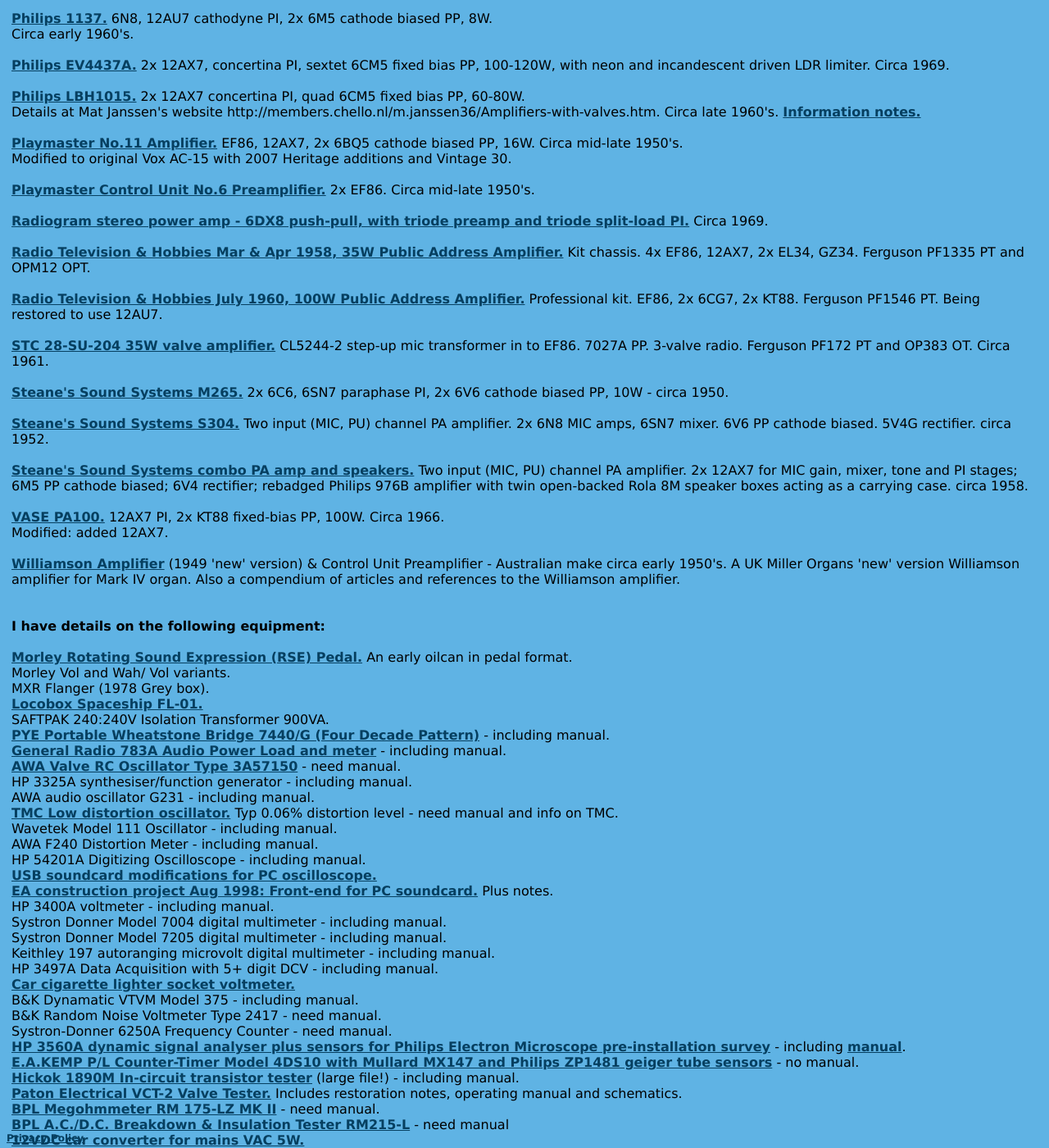
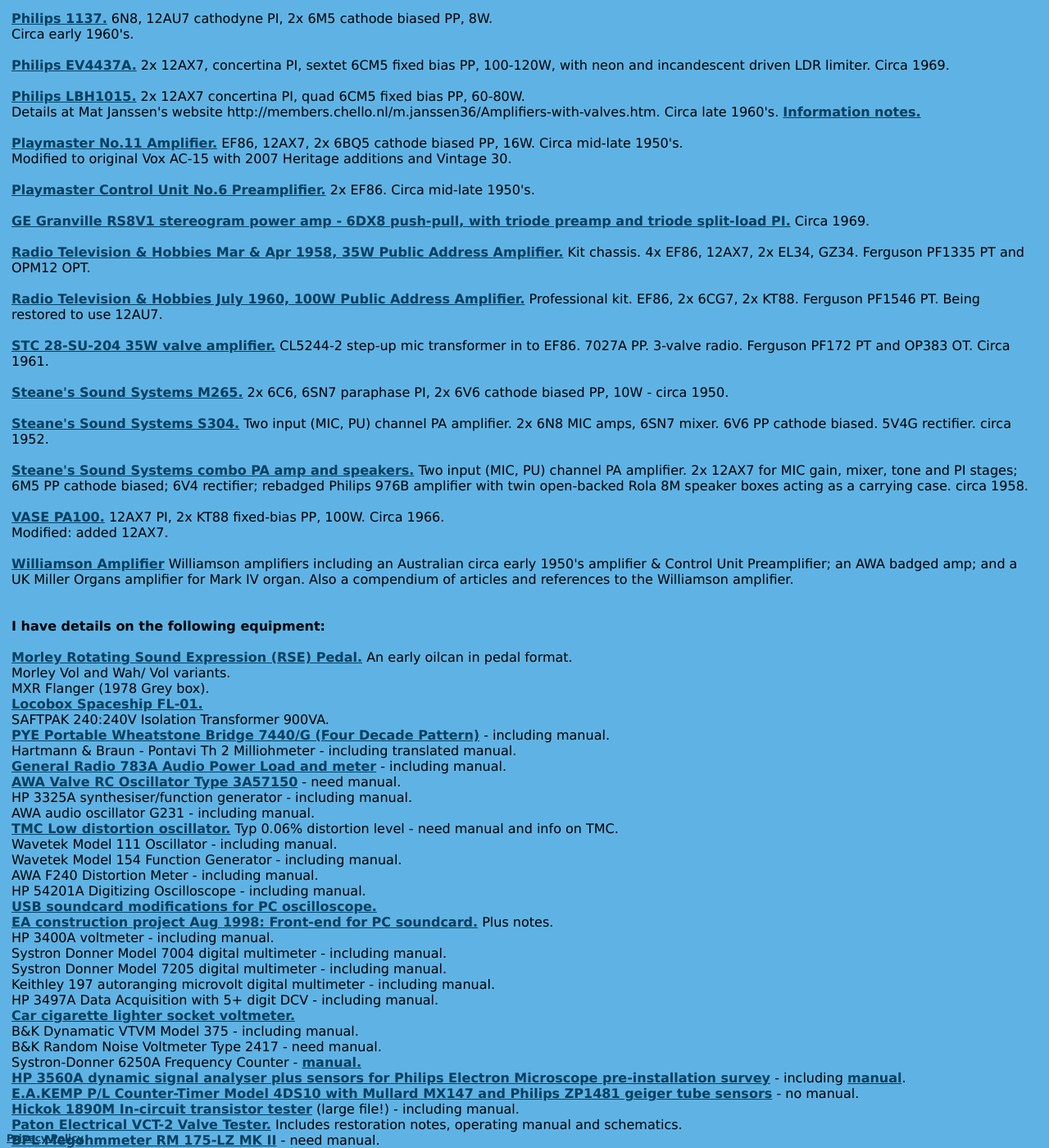
Before and after one commit to michael-robbins/michael-robbins.github.io, a Jekyll site: the page built from projects/amplifier.html, in a window 1280 px wide and 1400 px high, scrolled down 1952 px. Shown: the whole window at 82% size. Built offline with Jekyll 4.4.1, drawn with Linux system fonts in a browser that asks for light colours; some of the changed text lies outside the part shown.

Commit message:
Update amplifier.html

```diff
--- a/projects/amplifier.html
+++ b/projects/amplifier.html
@@ -130,7 +130,7 @@
       <a href="/static/Playmaster Control Unit No.6 front.jpg">Playmaster Control Unit No.6 Preamplifier.</a> 2x EF86. Circa mid-late 1950's.
       <br />
       <br />
-      <a href="/static/Australian Radiogram PP amp.pdf">Radiogram stereo power amp - 6DX8 push-pull, with triode preamp and triode split-load PI.</a> Circa 1969.
+      <a href="/static/Australian Radiogram PP amp.pdf">GE Granville RS8V1 stereogram power amp - 6DX8 push-pull, with triode preamp and triode split-load PI.</a> Circa 1969.
       <br />
       <br />
       <a href="/static/RTV&H 35W PA amp.pdf">Radio Television & Hobbies Mar & Apr 1958, 35W Public Address Amplifier.</a> Kit chassis. 4x EF86, 12AX7, 2x EL34, GZ34. Ferguson PF1335 PT and OPM12 OPT.
@@ -156,7 +156,7 @@
       Modified: added 12AX7.
       <br />
       <br />
-      <a href="/projects/Williamson.html">Williamson Amplifier</A> (1949 'new' version) & Control Unit Preamplifier - Australian make circa early 1950's. A UK Miller Organs 'new' version Williamson amplifier for Mark IV organ. Also a compendium of articles and references to the Williamson amplifier.
+      <a href="/projects/Williamson.html">Williamson Amplifier</A> Williamson amplifiers including an Australian circa early 1950's amplifier & Control Unit Preamplifier; an AWA badged amp; and a UK Miller Organs amplifier for Mark IV organ. Also a compendium of articles and references to the Williamson amplifier.
       <br />
       <br />
       <br />
@@ -175,6 +175,8 @@
       <br />
       <a href="/static/PYE Portable Wheatstone Bridge 7440.pdf">PYE Portable Wheatstone Bridge 7440/G (Four Decade Pattern)</a> - including manual.
       <br />
+      Hartmann & Braun - Pontavi Th 2 Milliohmeter - including translated manual.
+      <br />
       <a href="/static/GR783A Info.pdf">General Radio 783A Audio Power Load and meter</a> - including manual.
       <br />
       <a href="/static/AWA Oscillator 3A57150.pdf">AWA Valve RC Oscillator Type 3A57150</a> - need manual.
@@ -186,6 +188,8 @@
       <a href="/static/TMC Low Distortion Oscillator.pdf">TMC Low distortion oscillator.</a> Typ 0.06% distortion level - need manual and info on TMC.
       <br />
       Wavetek Model 111 Oscillator - including manual.
+      <br />
+      Wavetek Model 154 Function Generator - including manual.
       <br />
       AWA F240 Distortion Meter - including manual.
       <br />
@@ -211,7 +215,7 @@
       <br />
       B&K Random Noise Voltmeter Type 2417 - need manual.
       <br />
-      Systron-Donner 6250A Frequency Counter - need manual.
+      Systron-Donner 6250A Frequency Counter - <a href="/static/Systron Donner 6250A Instruction Manual.pdf">manual.</a>
       <br />
       <a href="/static/HP 3560A dynamic signal analyser and sensors.pdf">HP 3560A dynamic signal analyser plus sensors for Philips Electron Microscope pre-installation survey</a> - including  <a href="/static/Site selection.pdf">manual</a>.
       <br />
@@ -224,6 +228,10 @@
       <a href="/static/BPL RM175-LZ 2.pdf">BPL Megohmmeter RM 175-LZ MK II</a> - need manual.
       <br />
       <a href="/static/BPL RM215-L HV Tester.pdf">BPL A.C./D.C. Breakdown & Insulation Tester RM215-L</a> - need manual
+      <br />
+      AVO A.C./D.C. Breakdown & Insulation Tester RM215-L2 - including manual.
+      <br />
+      <a href="/static/Power Supply BWD 255.pdf">BWD Model 255 Stabilised Transistor Power Supply</a> - including manual.
       <br />
       <a href="/static/Car charging converter.pdf">12VDC car converter for mains VAC 5W.</a>
       <br />
```
Also changed, not shown: other parts of projects/amplifier.html (+2 -2 lines).
